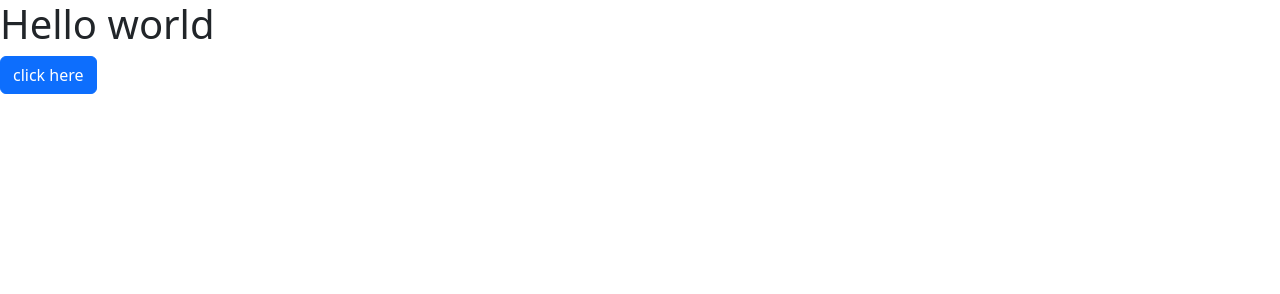
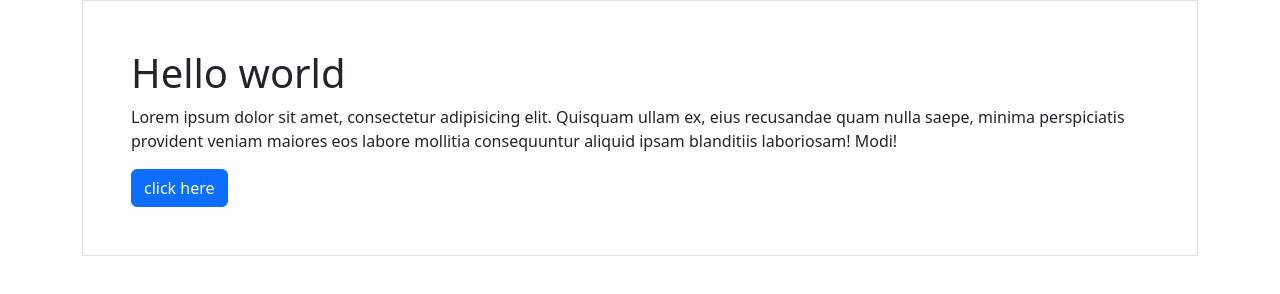
Before and after one commit to demonthila/bootstrap-tutorial, a plain HTML site: page bootsrap.html in a window 1280 px wide. Drawn offline with nearby package versions, Linux system fonts and the light colour scheme.

Commit message:
adding a border class and div

```diff
--- a/bootsrap.html
+++ b/bootsrap.html
@@ -6,9 +6,14 @@
     <link href="https://cdn.jsdelivr.net/npm/bootstrap@5.3.3/dist/css/bootstrap.min.css" rel="stylesheet" integrity="sha384-QWTKZyjpPEjISv5WaRU9OFeRpok6YctnYmDr5pNlyT2bRjXh0JMhjY6hW+ALEwIH" crossorigin="anonymous">
     <title>Document</title>
 </head>
-<body>
+<body class="container">
+    <div class="border p-5">
     <h1>Hello world</h1>
-    <button class="btn btn-primary">click here</button>
+    <p>
+    Lorem ipsum dolor sit amet, consectetur adipisicing elit. Quisquam ullam ex, eius recusandae quam nulla saepe, minima perspiciatis provident veniam maiores eos labore mollitia consequuntur aliquid ipsam blanditiis laboriosam! Modi!
+</p>
+<button class="btn btn-primary">click here</button>
+</div>
 </body>
 <script src="https://cdn.jsdelivr.net/npm/bootstrap@5.3.3/dist/js/bootstrap.bundle.min.js" integrity="sha384-YvpcrYf0tY3lHB60NNkmXc5s9fDVZLESaAA55NDzOxhy9GkcIdslK1eN7N6jIeHz" crossorigin="anonymous"></script>
 </html>
```
